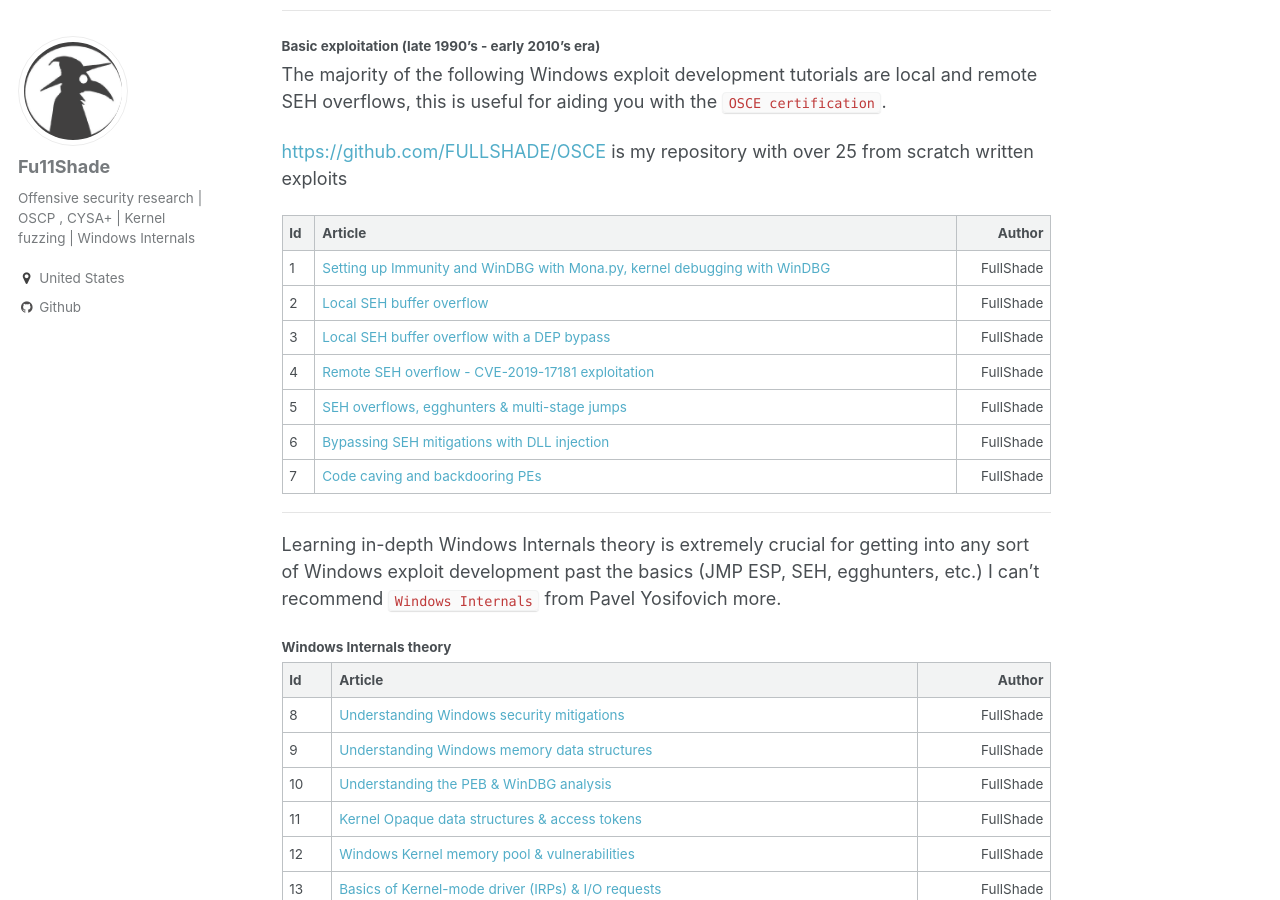
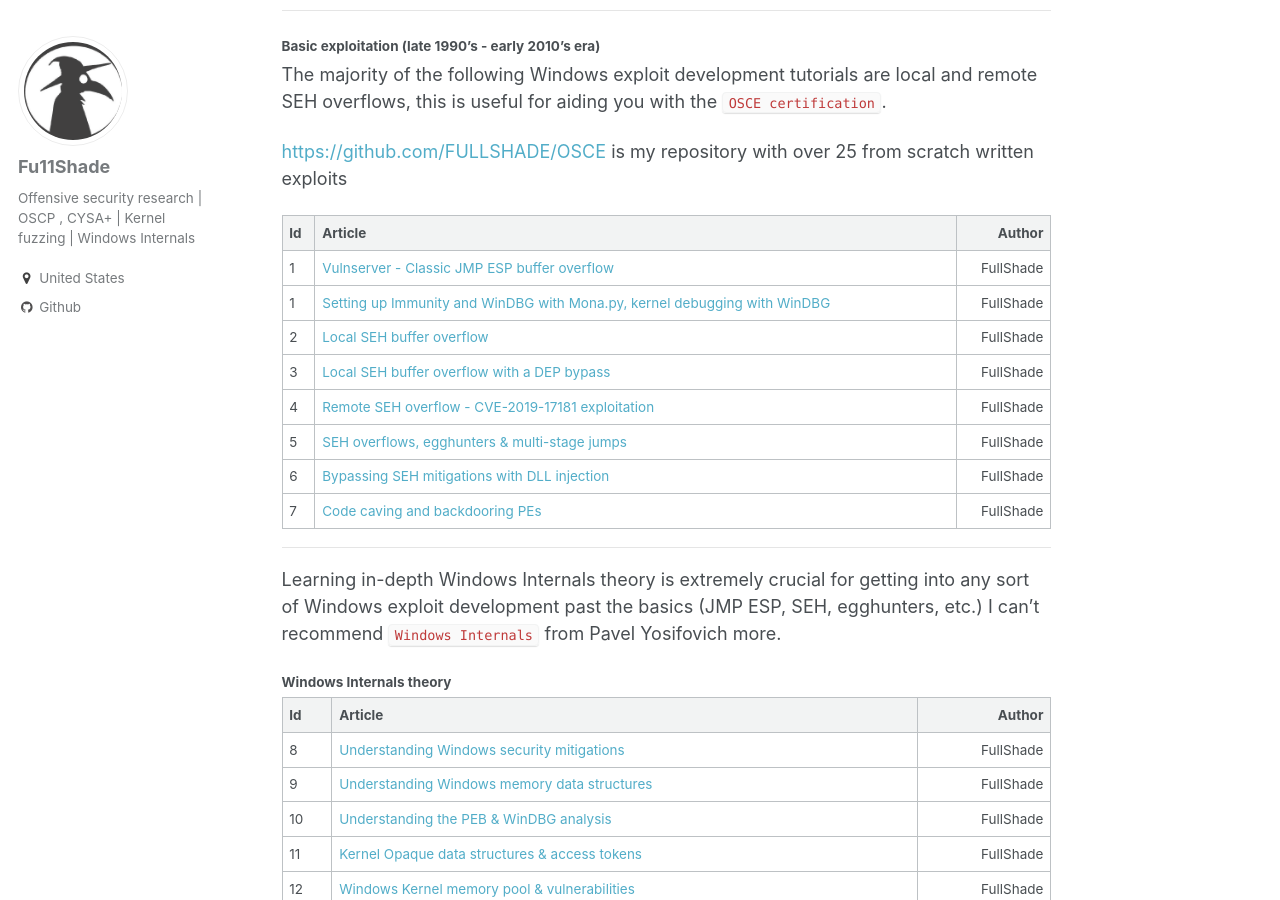
Before and after one commit to asdyxcyxc/FULLSHADE.github.io, a Jekyll site: the page built from _pages/windows-exploitation-pathway.md, in a window 1280 px wide and 900 px high, scrolled down 464 px. Built offline with Jekyll 4.4.1, drawn with Linux system fonts in a browser that asks for light colours.

Commit message:
Update windows-exploitation-pathway.md

```diff
--- a/_pages/windows-exploitation-pathway.md
+++ b/_pages/windows-exploitation-pathway.md
@@ -21,6 +21,7 @@ The majority of the following Windows exploit development tutorials are local an
 
 | Id | Article | Author  |
 |:---|:--------|--------:|
+| 1 | [Vulnserver - Classic JMP ESP buffer overflow](/) | FullShade |
 | 1 | [Setting up Immunity and WinDBG with Mona.py, kernel debugging with WinDBG](https://fullpwnops.com/immunity-windbg-mona/) | FullShade |
 | 2 | [Local SEH buffer overflow]() | FullShade |
 | 3 | [Local SEH buffer overflow with a DEP bypass]() | FullShade |
```
